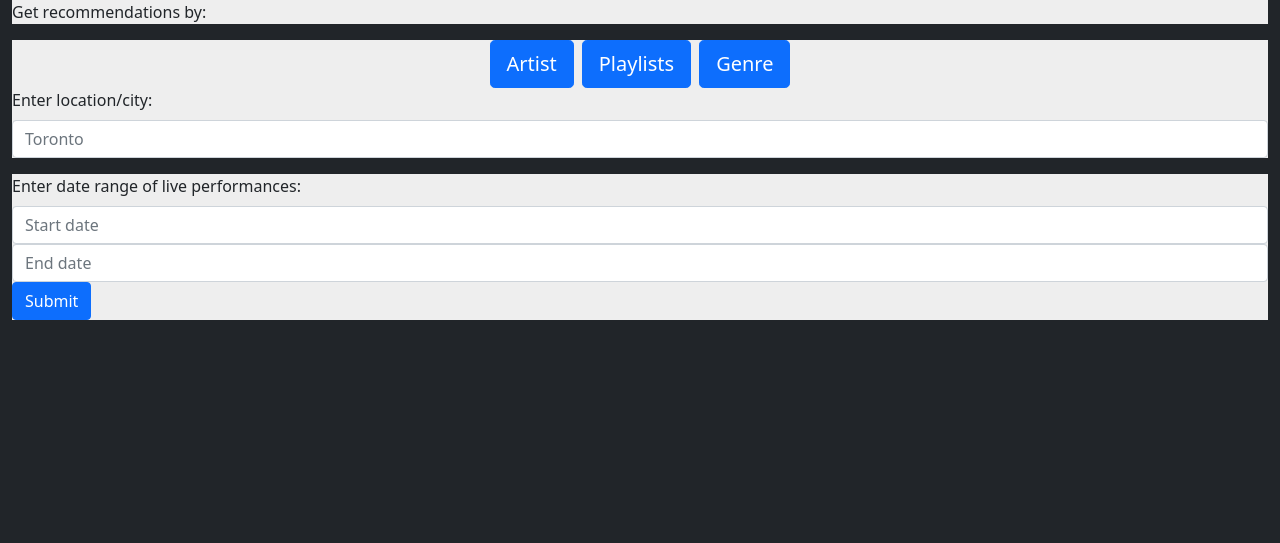
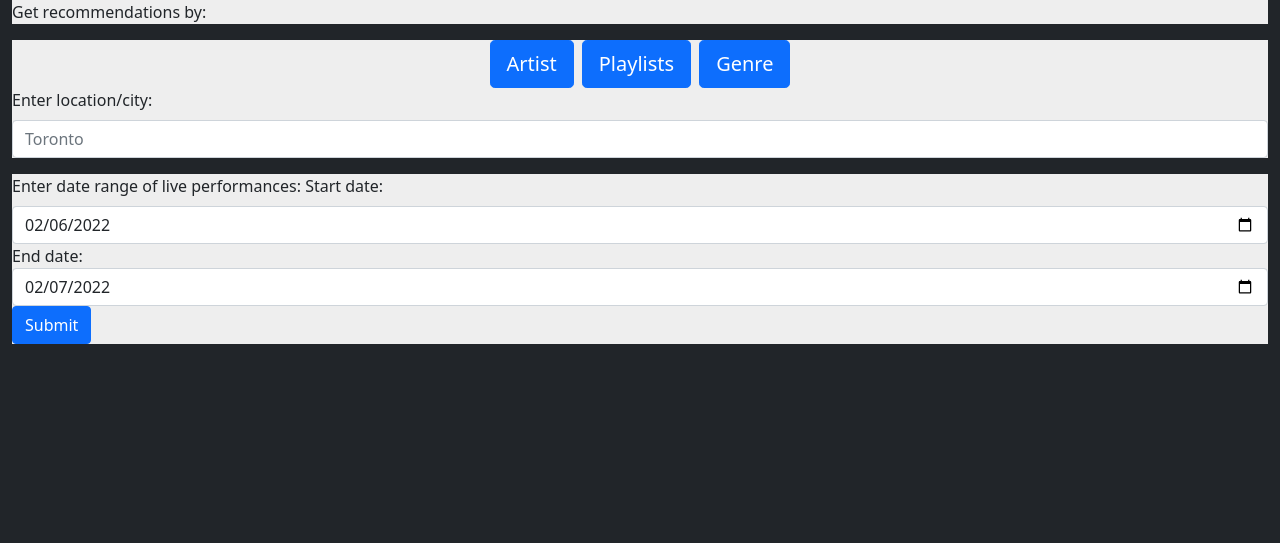
Before and after one commit to lukecheseldine/live-music-recommendations, a Flask app: page /recommendation in a window 1280 px wide. Shown: the part 56-599 px from the top of the page. Run offline with Flask 2, Linux system fonts and the light colour scheme; some libraries are stand-ins or nearby versions.

Commit message:
Update recommendation.html

```diff
--- a/live-music-recommendations/templates/recommendation.html
+++ b/live-music-recommendations/templates/recommendation.html
@@ -29,8 +29,14 @@
 
             <form method="POST" action="{{ url_for('playlist')}}">
                 <label for="exampleFormControlInput1" class="form-label">Enter date range of live performances:</label>
-                <input name="start" class="form-control" type="text" placeholder="Start date" aria-label="default input example">
-                <input name="end" class="form-control" type="text" placeholder="End date" aria-label="default input example">
+                <label for="start">Start date:</label>
+                <input type="date" class="form-control" id="start" name="events-start"
+                    value="2022-02-06">
+                <label for="end">End date:</label>
+                <input type="date" class="form-control" id="end" name="events-end"
+                    value="2022-02-07">
+                <!-- <input name="start" class="form-control" type="text" placeholder="Start date" aria-label="default input example">
+                <input name="end" class="form-control" type="text" placeholder="End date" aria-label="default input example"> -->
                 <button type="submit" class="btn btn-primary">Submit</button>
             </form>
 
```
